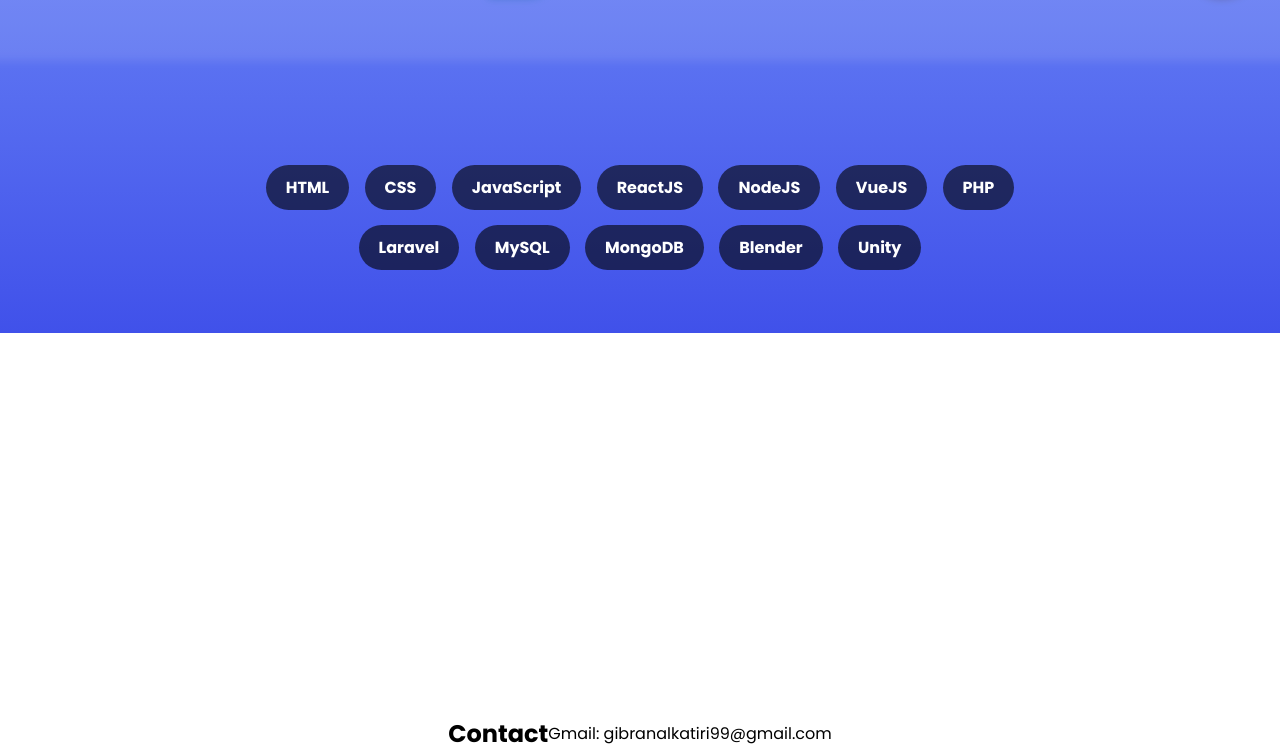
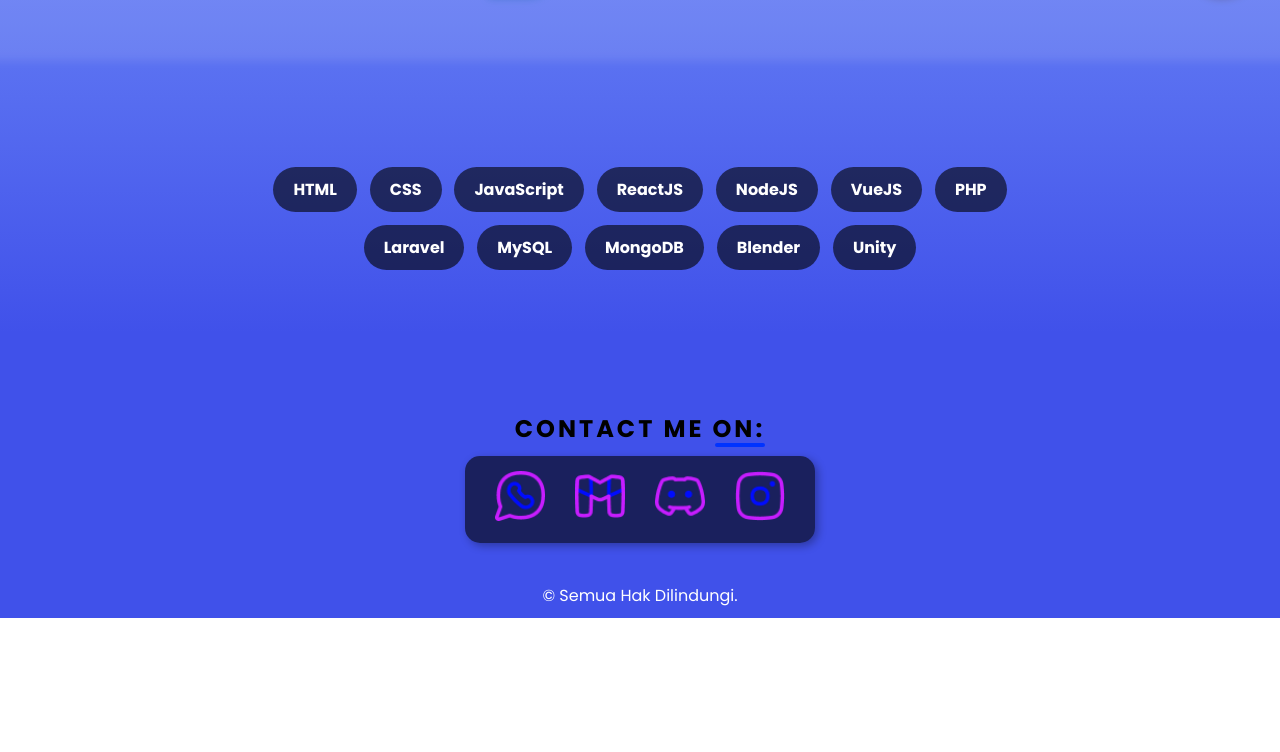
Before and after one commit to GibranAlkatiri/TIK2032-Project, a plain HTML site: page index.html in a window 1280 px wide. Shown: the part 2048-2800 px from the top of the page. After the commit the page ends 2666 px from the top, so only its background shows below. Drawn offline with Linux system fonts and the light colour scheme.

Commit message:
finishing

```diff
--- a/index.html
+++ b/index.html
@@ -13,7 +13,6 @@
       rel="stylesheet"
     />
 
-    <!-- Icons -->
     <link rel="stylesheet" href="style.css" />
   </head>
 
@@ -125,10 +124,32 @@
       </div>
     </section>
 
-    <!-- Contact -->
+    <!-- Contact section -->
     <section id="contact">
-      <h2>Contact</h2>
-      <p>Gmail: gibranalkatiri99@gmail.com</p>
+      <h1>CONTACT ME ON:</h1>
+      <div class="icons">
+        <a
+          href="https://wa.me/6281245194611?text=Halo,%20saya%20melihat%20showcase%20anda"
+          target="_blank"
+        >
+          <img src="contact/whatsapp.png" alt="whatsapp" />
+        </a>
+        <a
+          href="mailto:malkatiri026@student.unsrat.ac.id?subject=Halo!&body=Halo,%20saya%20melihat%20showcase%20anda."
+          target="_blank"
+        >
+          <img src="contact/gmail.png" alt="gmail" />
+        </a>
+        <a href="https://discord.gg/gRPjG2DR" target="_blank">
+          <img src="contact/discord.png" alt="discord" />
+        </a>
+        <a
+          href="https://www.instagram.com/ghiiibrn?igsh=OXVyMnY2N3RtaGd3"
+          target="_blank"
+        >
+          <img src="contact/instagram.png" alt="instagram" />
+        </a>
+      </div>
     </section>
 
     <!-- Footer -->
@@ -136,11 +157,6 @@
       <p>© Semua Hak Dilindungi.</p>
     </footer>
 
-    <!-- Icons -->
-    <script>
-      feather.replace();
-    </script>
-
     <!-- javascript -->
     <script src="script.js"></script>
   </body>
--- a/script.js
+++ b/script.js
@@ -58,3 +58,29 @@ function prevSlide() {
   currentIndex = (currentIndex - 1 + images.length) % images.length;
   updateSlider();
 }
+
+// Smooth Scroll untuk Navbar
+document.querySelectorAll(".navbar a").forEach((link) => {
+  link.addEventListener("click", function (e) {
+    e.preventDefault();
+    const targetId = this.getAttribute("href").substring(1);
+
+    if (targetId === "") {
+      window.scrollTo({
+        top: 0,
+        behavior: "smooth",
+      });
+    } else {
+      const targetSection = document.getElementById(targetId);
+      if (targetSection) {
+        window.scrollTo({
+          top:
+            targetSection.offsetTop -
+            document.querySelector(".navbar").offsetHeight +
+            40,
+          behavior: "smooth",
+        });
+      }
+    }
+  });
+});
--- a/style.css
+++ b/style.css
@@ -45,21 +45,23 @@ header {
 }
 
 .text-container p {
-  background-color: rgba(210, 210, 210, 0.8);
+  background-color: rgba(0, 0, 0, 0.6);
   border-radius: 10px;
   box-shadow: 3px 3px 8px rgba(0, 0, 0, 0.3);
 }
 
 .subtext {
   font-weight: 600;
-  color: #bf00ff;
+  color: #ff00ff;
+  font-style: italic;
   font-size: 15px;
   margin: -10px 1rem 0;
 }
 
 .subtext-1 {
-  color: #00aeff;
+  color: #00e1ff;
   font-weight: 500;
+  font-style: italic;
   font-size: 14px;
   padding: 0 10px;
   margin: -10px 0;
@@ -299,7 +301,7 @@ section {
   flex-wrap: wrap;
   justify-content: center;
   width: min(90%, 800px);
-  gap: 1.2vw;
+  gap: 1vw;
   padding: 1vw;
   position: relative;
   z-index: 2;
@@ -348,7 +350,68 @@ section {
   }
 }
 
+/* Contact section */
+#contact {
+  display: flex;
+  flex-direction: column;
+  align-items: center;
+  justify-content: flex-end;
+  height: 30vh; /* Tidak terlalu besar */
+  background: rgb(64, 81, 234);
+  padding: 30px 0px;
+  text-align: center;
+}
+
+#contact h1 {
+  font-size: 1.5rem;
+  font-weight: bold;
+  letter-spacing: 3px;
+  position: relative;
+}
+
+#contact h1::after {
+  content: "";
+  display: block;
+  width: 50px;
+  height: 4px;
+  background-color: rgb(0, 51, 255);
+  position: absolute;
+  bottom: -1px;
+  right: 0;
+  border-radius: 10px;
+}
+
+.icons {
+  border-radius: 15px;
+  display: flex;
+  justify-content: center;
+  gap: 30px;
+  margin-top: 10px;
+  padding: 15px 30px; /* Menambahkan padding agar background lebih luas */
+  background: rgba(0, 0, 0, 0.6);
+  box-shadow: 3px 3px 8px rgba(0, 0, 0, 0.3);
+}
+
+.icons img {
+  width: 50px;
+  height: 50px;
+  transition: transform 0.3s, opacity 0.3s, filter 0.3s;
+  cursor: pointer;
+}
+
+.icons img:hover {
+  transform: scale(1.2);
+  opacity: 0.8;
+}
+
+.icons img:active {
+  transform: scale(0.9);
+  filter: brightness(1.2);
+}
+
 footer {
+  background: rgb(64, 81, 234);
+  color: white;
   margin-top: auto;
   text-align: center;
   padding: 10px 0;
```
Also changed, not shown: contact/discord.png (added), contact/gmail.png (added), contact/instagram.png (added), contact/whatsapp.png (added).
